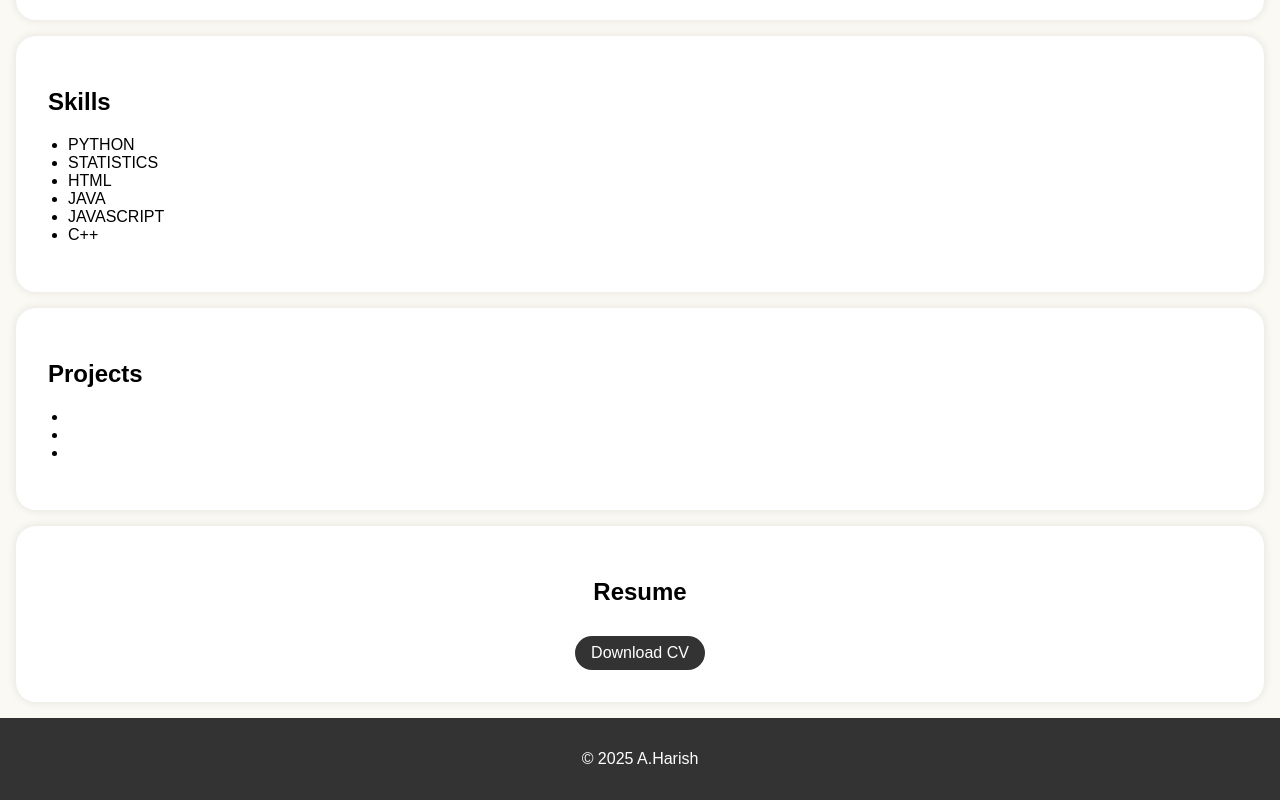
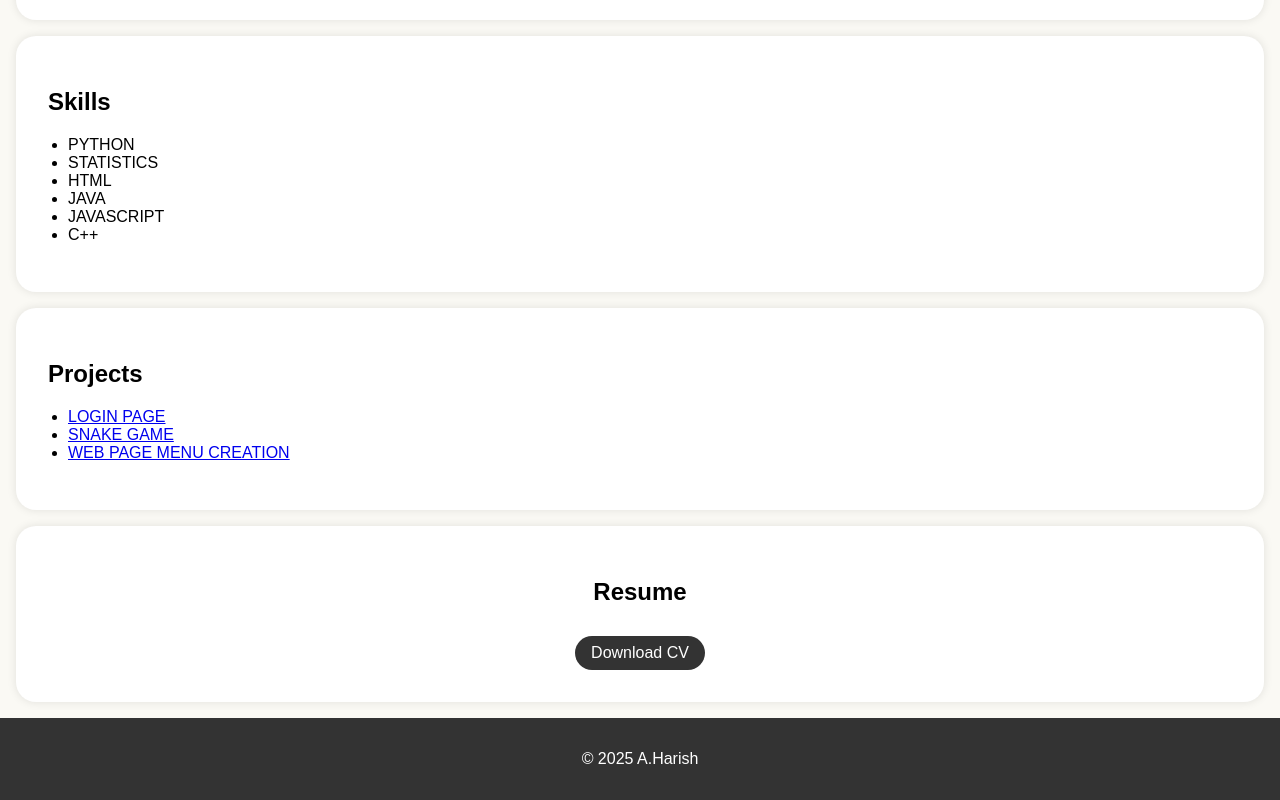
Before and after one commit to harish23g210/digital-portfolio, a plain HTML site: page index.html in a window 1280 px wide. Shown: the part 626-1426 px from the top of the page. Drawn offline with Linux system fonts and the light colour scheme.

Commit message:
Update index.html

```diff
--- a/index.html
+++ b/index.html
@@ -149,9 +149,9 @@
         <div class="section-content">
             <h2>Projects</h2>
             <ul>
-                <li><a href="#"></a></li>
-                <li><a href="#"></a></li>
-                <li><a href="#"></a></li>
+                <li><a href="#">LOGIN PAGE</a></li>
+                <li><a href="#">SNAKE GAME</a></li>
+                <li><a href="#">WEB PAGE MENU CREATION</a></li>
              </ul>
         </div>
     </section>
```
